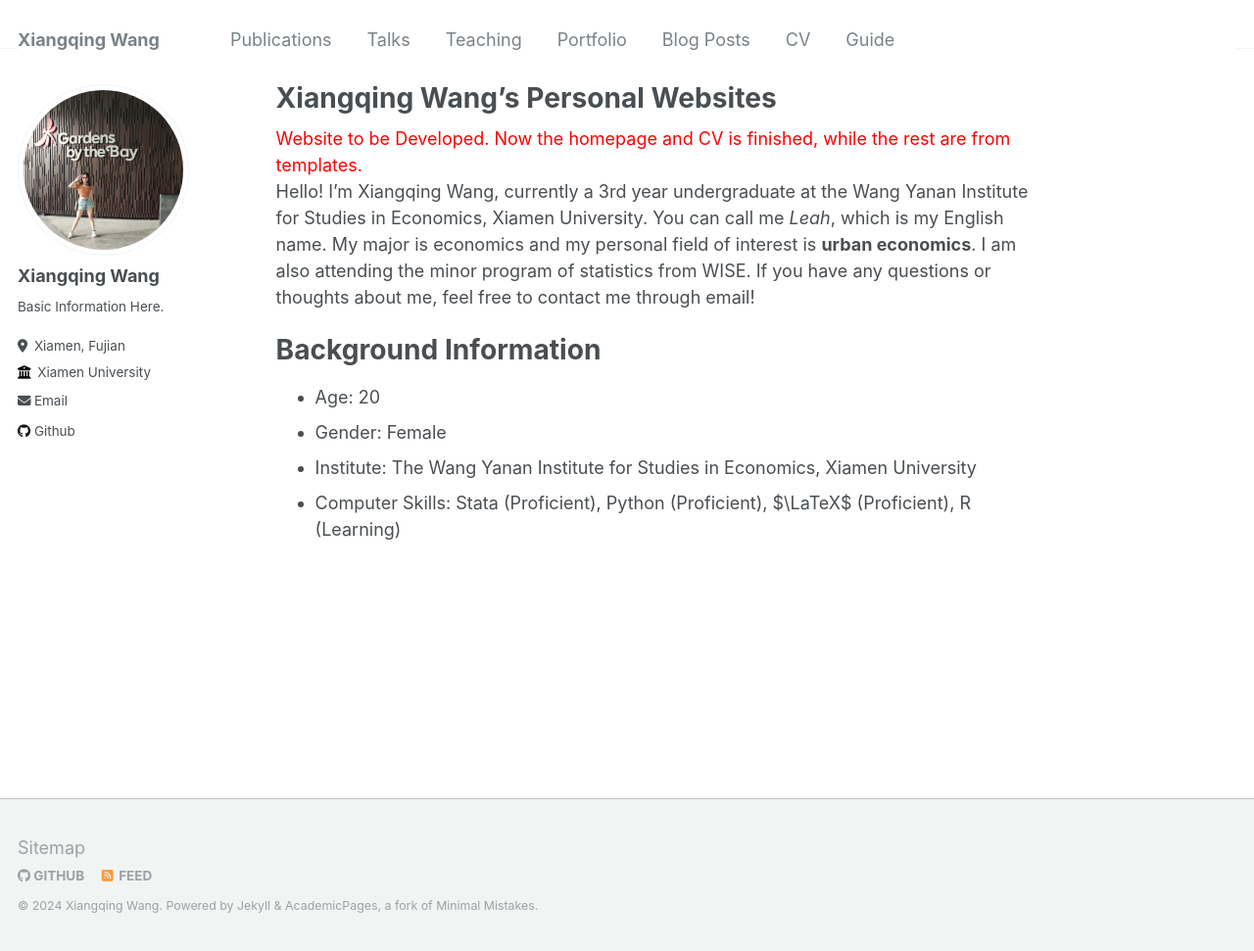
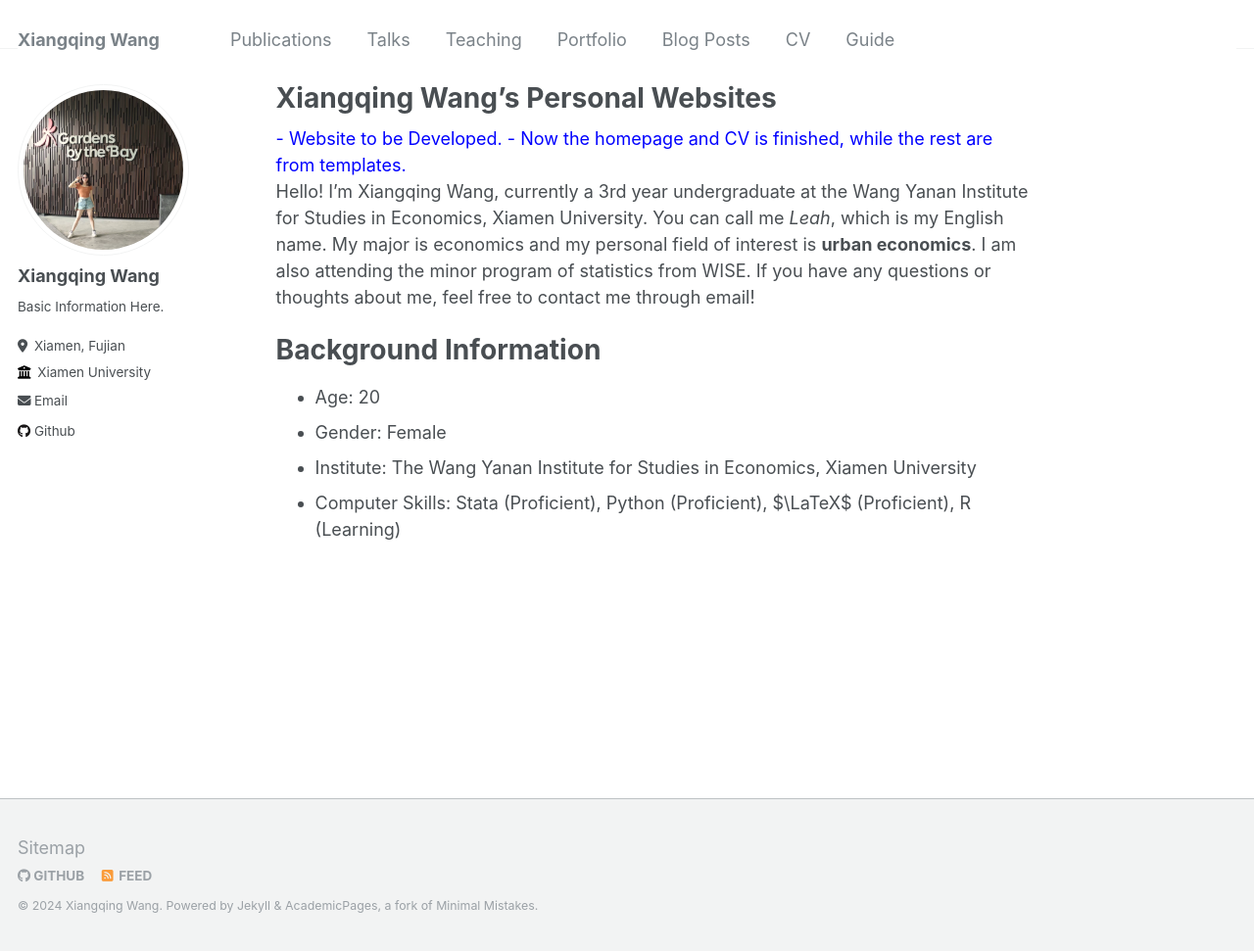
Before and after one commit to leahxqing/leahxqing.github.io, a Jekyll site: the page built from _pages/about.md, in a window 1280 px wide and 971 px high. Shown: the whole window at 98% size. Built offline with Jekyll 4.4.1, drawn with Linux system fonts in a browser that asks for light colours.

Commit message:
Update about.md

```diff
--- a/_pages/about.md
+++ b/_pages/about.md
@@ -7,7 +7,8 @@ redirect_from:
   - /about.html
 ---
 
-<font color=red>Website to be Developed. Now the homepage and CV is finished, while the rest are from templates.</font>
+<font color=blue>- Website to be Developed.
+- Now the homepage and CV is finished, while the rest are from templates.</font>
 
 Hello! I'm Xiangqing Wang, currently a 3rd year undergraduate at the Wang Yanan Institute for Studies in Economics, Xiamen University. You can call me *Leah*, which is my English name. My major is economics and my personal field of interest is **urban economics**. I am also attending the minor program of statistics from WISE. If you have any questions or thoughts about me, feel free to contact me through email!
 
```
